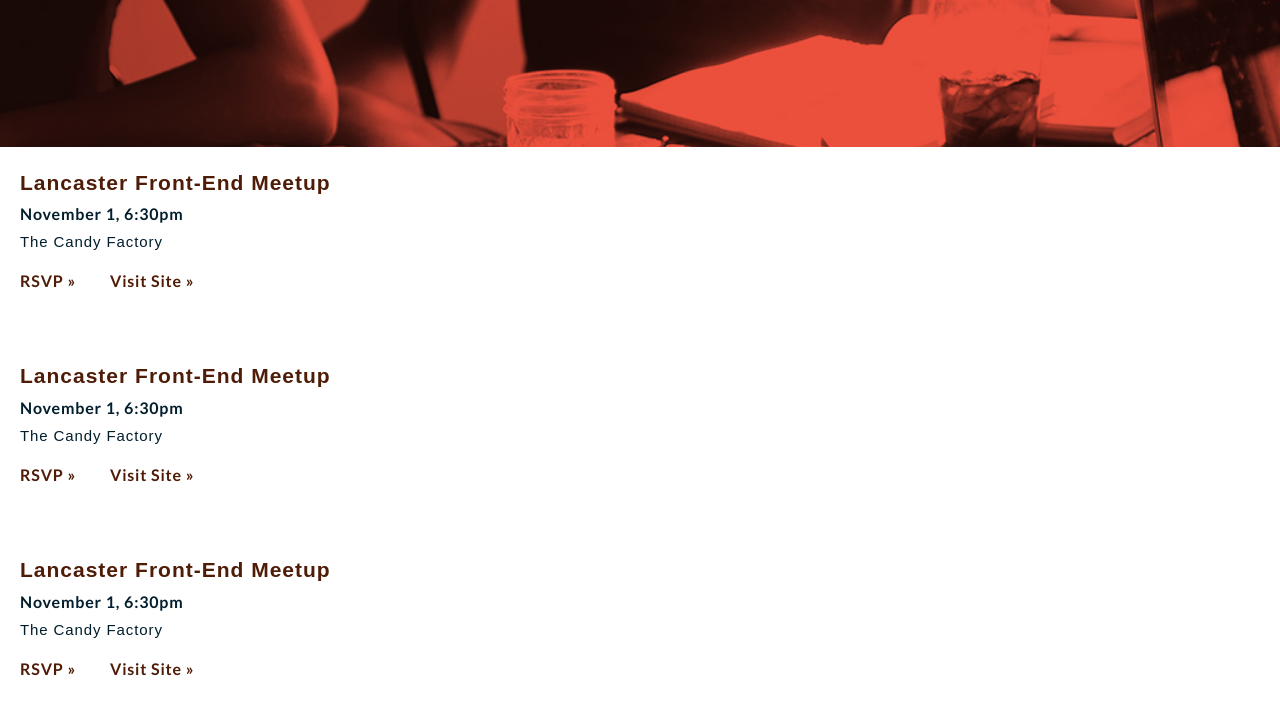
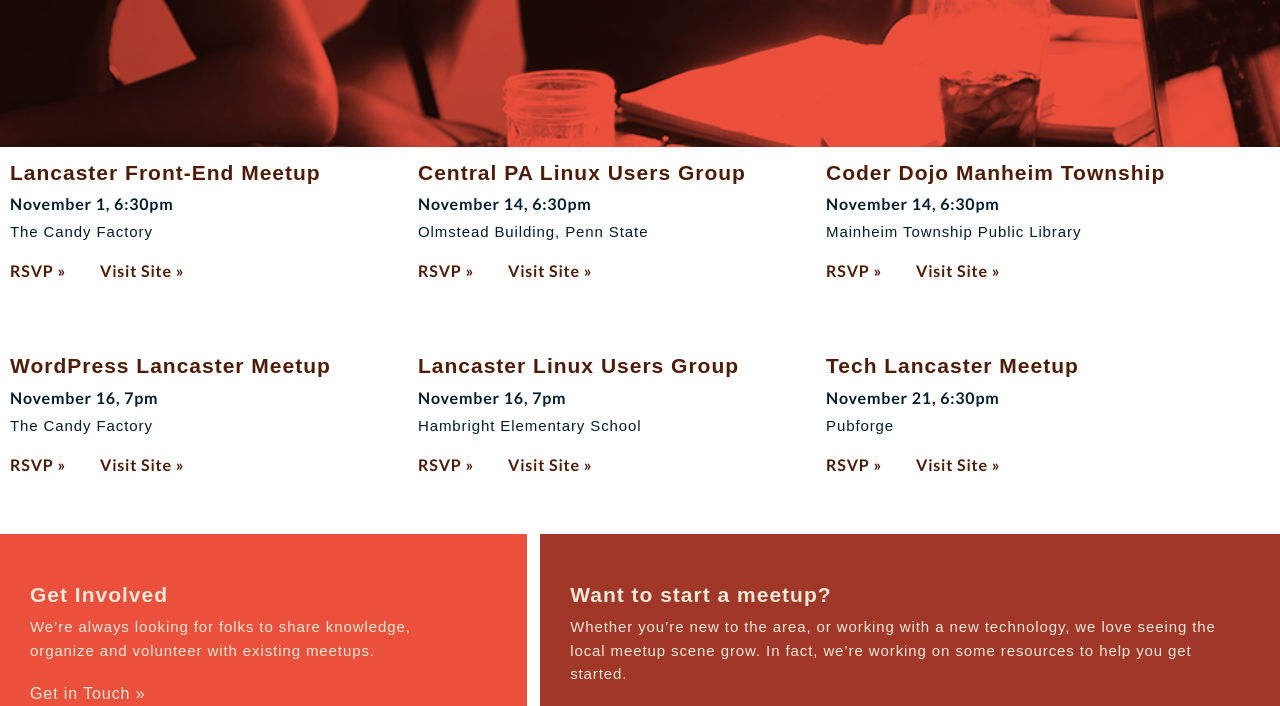
Before and after one commit to colelabar/cset-midterm-site, a plain HTML site: page calendar.html in a window 1280 px wide. Shown: the part 237-943 px from the top of the page. Drawn offline with Linux system fonts and the light colour scheme; a web font is replaced by a local one.

Commit message:
final responsive codes, pushing to prepare for cross-browser tests

```diff
--- a/calendar.html
+++ b/calendar.html
@@ -42,6 +42,8 @@
 
   </section>
 <!-- Meetups, commented before each separate one -->
+<div class="meet_cont">
+
   <section class="over_content_cal">
 
   <h2 class="ach2">Lancaster Front-End Meetup
@@ -56,7 +58,7 @@
   <div class="buttons">
 
     <span class="button_con">
-      <a href="" class="span-button">RSVP &#187;
+      <a href="https://www.meetup.com/lancaster-front-end/events/" class="span-button">RSVP &#187;
       </a>
     </span>
 
@@ -71,24 +73,24 @@
 <!-- Meetup -->
 <section class="over_content_cal">
 
-<h2 class="ach2">Lancaster Front-End Meetup
+<h2 class="ach2">Central PA Linux Users Group
 </h2>
 
-<h3 class="ach3">November 1, 6:30pm
+<h3 class="ach3">November 14, 6:30pm
 </h3>
 
-<p class="content_con">The Candy Factory
+<p class="content_con">Olmstead Building, Penn State
 </p>
 
 <div class="buttons">
 
   <span class="button_con">
-    <a href="" class="span-button">RSVP &#187;
+    <a href="https://www.meetup.com/cp-lug/events/" class="span-button">RSVP &#187;
     </a>
   </span>
 
   <span class="button_con">
-    <a href="https://www.meetup.com/lancaster-front-end/?_cookie-check=EEB5NjuKJIg5FcaO" class="span-button">Visit Site &#187;
+    <a href="https://www.meetup.com/cp-lug/" class="span-button">Visit Site &#187;
     </a>
   </span>
 
@@ -98,24 +100,24 @@
 <!-- Meetup -->
 <section class="over_content_cal">
 
-<h2 class="ach2">Lancaster Front-End Meetup
+<h2 class="ach2">Coder Dojo Manheim Township
 </h2>
 
-<h3 class="ach3">November 1, 6:30pm
+<h3 class="ach3">November 14, 6:30pm
 </h3>
 
-<p class="content_con">The Candy Factory
+<p class="content_con">Mainheim Township Public Library
 </p>
 
 <div class="buttons">
 
   <span class="button_con">
-    <a href="" class="span-button">RSVP &#187;
+    <a href="https://codelancaster.org/" class="span-button">RSVP &#187;
     </a>
   </span>
 
   <span class="button_con">
-    <a href="https://www.meetup.com/lancaster-front-end/?_cookie-check=EEB5NjuKJIg5FcaO" class="span-button">Visit Site &#187;
+    <a href="https://mtpl.info/events/" class="span-button">Visit Site &#187;
     </a>
   </span>
 
@@ -125,10 +127,10 @@
 <!-- Meetup -->
 <section class="over_content_cal">
 
-<h2 class="ach2">Lancaster Front-End Meetup
+<h2 class="ach2">WordPress Lancaster Meetup
 </h2>
 
-<h3 class="ach3">November 1, 6:30pm
+<h3 class="ach3">November 16, 7pm
 </h3>
 
 <p class="content_con">The Candy Factory
@@ -137,12 +139,12 @@
 <div class="buttons">
 
 <span class="button_con">
-  <a href="" class="span-button">RSVP &#187;
+  <a href="https://www.meetup.com/WordPress-Lancaster/events/" class="span-button">RSVP &#187;
   </a>
 </span>
 
 <span class="button_con">
-  <a href="https://www.meetup.com/lancaster-front-end/?_cookie-check=EEB5NjuKJIg5FcaO" class="span-button">Visit Site &#187;
+  <a href="https://www.meetup.com/WordPress-Lancaster/" class="span-button">Visit Site &#187;
   </a>
 </span>
 
@@ -152,24 +154,24 @@
 <!-- Meetup -->
 <section class="over_content_cal">
 
-<h2 class="ach2">Lancaster Front-End Meetup
+<h2 class="ach2">Lancaster Linux Users Group
 </h2>
 
-<h3 class="ach3">November 1, 6:30pm
+<h3 class="ach3">November 16, 7pm
 </h3>
 
-<p class="content_con">The Candy Factory
+<p class="content_con">Hambright Elementary School
 </p>
 
 <div class="buttons">
 
   <span class="button_con">
-    <a href="" class="span-button">RSVP &#187;
+    <a href="https://www.meetup.com/LancLUG/events/rcfmbnywpbvb/" class="span-button">RSVP &#187;
     </a>
   </span>
 
   <span class="button_con">
-    <a href="https://www.meetup.com/lancaster-front-end/?_cookie-check=EEB5NjuKJIg5FcaO" class="span-button">Visit Site &#187;
+    <a href="https://www.meetup.com/LancLUG/" class="span-button">Visit Site &#187;
     </a>
   </span>
 
@@ -179,41 +181,43 @@
 <!-- Meetup -->
 <section class="over_content_cal">
 
-<h2 class="ach2">Lancaster Front-End Meetup
+<h2 class="ach2">Tech Lancaster Meetup
 </h2>
 
-<h3 class="ach3">November 1, 6:30pm
+<h3 class="ach3">November 21, 6:30pm
 </h3>
 
-<p class="content_con">The Candy Factory
+<p class="content_con">Pubforge
 </p>
 
 <div class="buttons">
 
 <span class="button_con">
-  <a href="" class="span-button">RSVP &#187;
+  <a href="http://techlancaster.com/meetup" class="span-button">RSVP &#187;
   </a>
 </span>
 
 <span class="button_con">
-  <a href="https://www.meetup.com/lancaster-front-end/?_cookie-check=EEB5NjuKJIg5FcaO" class="span-button">Visit Site &#187;
+  <a href="http://techlancaster.com/" class="span-button">Visit Site &#187;
   </a>
 </span>
 
 </div>
 
 </section>
+
+</div>
 <!-- End of meetups -->
 
-<section>
+<section class="cal_main">
 
   <div class="cal_con">
     <h3 class="cal_con_head">Get Involved
     </h3>
     <p class="content_con_cal">We’re always looking for folks to share knowledge, organize and volunteer with existing meetups.
     </p>
-    <p class="content_cal_but">Get in Touch &#187;
-    </p>
+    <a href="http://techlancaster.com/register/" class="content_cal_but">Get in Touch &#187;
+    </a>
   </div>
 
   <div class="cal_con_dark">
@@ -221,8 +225,8 @@
     </h3>
     <p class="content_con_cal">Whether you’re new to the area, or working with a new technology, we love seeing the local meetup scene grow. In fact, we’re working on some resources to help you get started.
     </p>
-    <p class="content_cal_but">Check it out &#187;
-    </p>
+    <a href="http://techlancaster.com/resources" class="content_cal_but">Check it out &#187;
+    </a>
   </div>
 
 </section>
--- a/styles/_calendar.scss
+++ b/styles/_calendar.scss
@@ -9,8 +9,8 @@
 }
 
 .over_content_cal {
-  @extend .over_content;
   display: inline-block;
+  padding: 20px;
 }
 
 .cal_con_head {
@@ -33,4 +33,27 @@
 .content_cal_but {
   @extend .content_con_cal;
   font-size: 16px;
+  text-decoration: none;
 }
+
+@media only screen and (min-width: 769px) {
+  .meet_cont {
+    display: inline-block;
+  }
+
+  .over_content_cal {
+    padding: 10px;
+    width: 30%;
+  }
+  .cal_main {
+    display: flex;
+
+    .cal_con {
+      width: 40%;
+    }
+    .cal_con_dark {
+      width: 59%;
+      margin-left: 1%;
+    }
+  }
+}
```
Also changed, not shown: styles/style.css, 1 other file.
